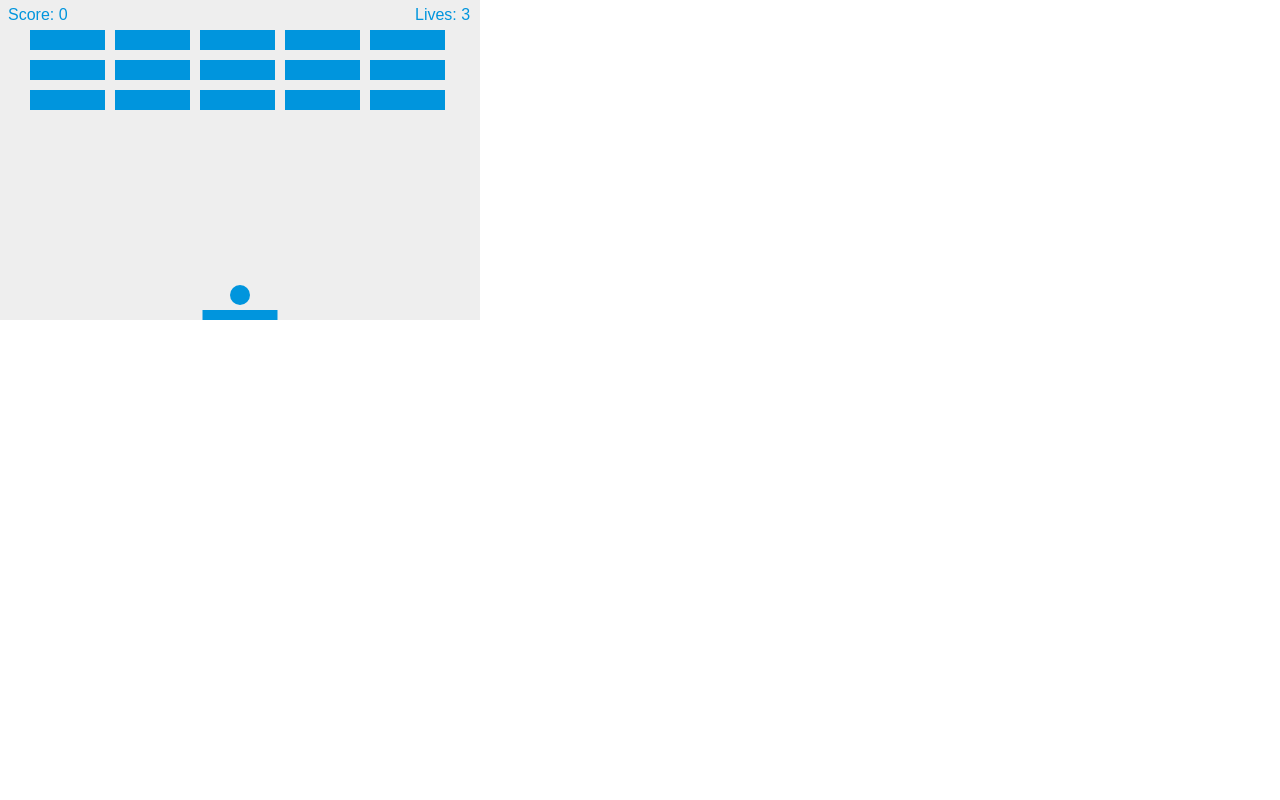
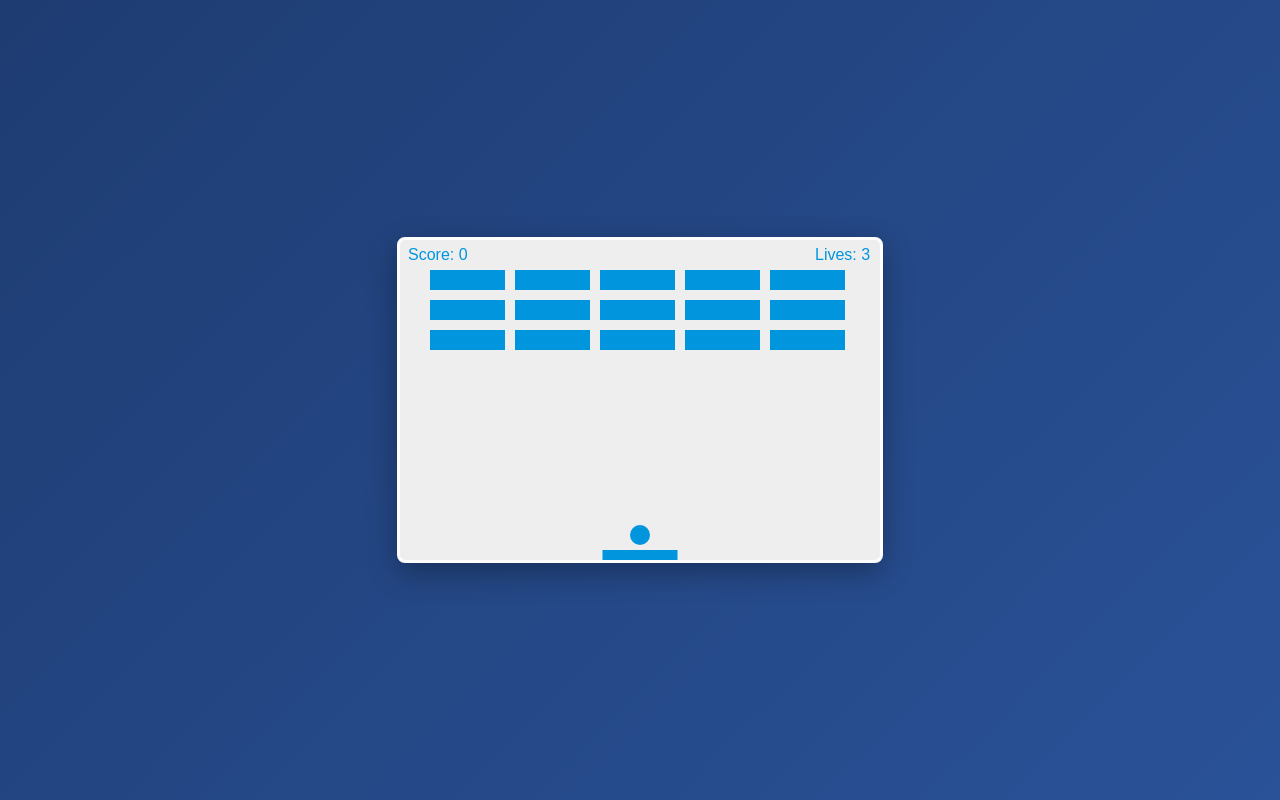
Before and after one commit to EternoSeeker/2d-breakout, a plain HTML site: page index.html in a window 1280 px wide. Drawn offline with Linux system fonts and the light colour scheme.

Commit message:
style: center the canvas and add blue background

```diff
--- a/style.css
+++ b/style.css
@@ -1,12 +1,30 @@
-*{
+* {
     margin: 0;
     padding: 0;
+    box-sizing: border-box;
 }
 
-canvas{
-    background: #eee;
+body {
+    min-height: 100vh;
+    display: flex;
+    justify-content: center;
+    align-items: center;
+    background: linear-gradient(135deg, #1e3c72, #2a5298);
+    font-family: Arial, sans-serif;
 }
 
-button {
-    display: block;
+canvas {
+    background: #eee;
+    border-radius: 8px;
+    box-shadow: 0 10px 30px rgba(0, 0, 0, 0.3);
+    border: 3px solid #fff;
 }
+
+/* Optional game title */
+h1 {
+    position: absolute;
+    top: 20px;
+    color: white;
+    font-size: 2rem;
+    text-shadow: 2px 2px 4px rgba(0, 0, 0, 0.3);
+}
```
